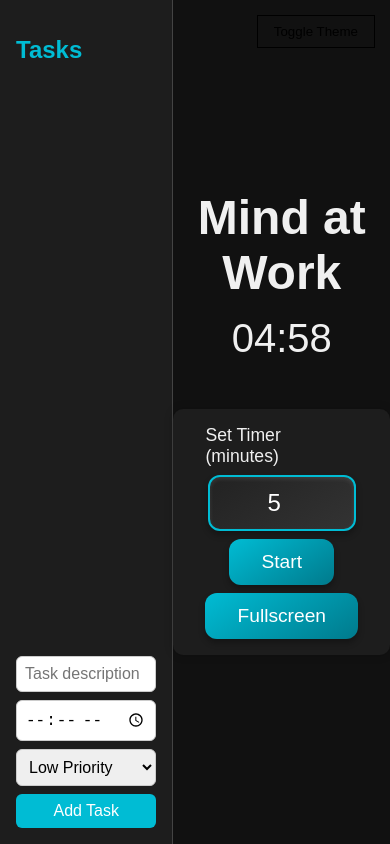
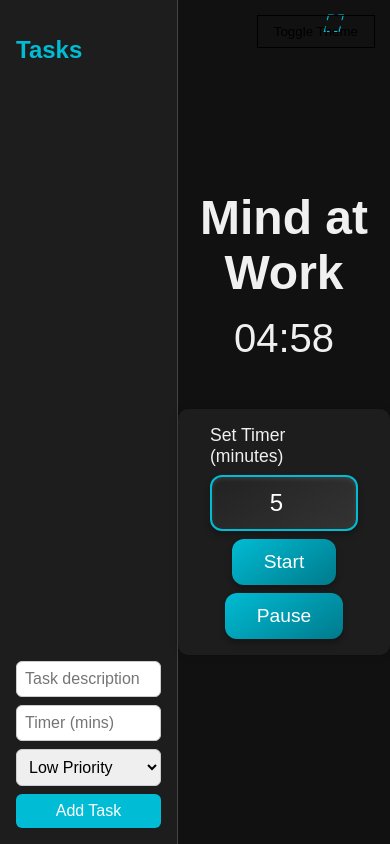
Before and after one commit to bek-shoyatbek/busy-clock, a plain HTML site: page index.html in a window 390 px wide. Both pictures are taken after a click on the button "Start". Drawn offline with Linux system fonts and the light colour scheme.

Commit message:
{commit_message}

```diff
--- a/index.html
+++ b/index.html
@@ -3,6 +3,7 @@
 <head>
   <meta charset="UTF-8" />
   <meta name="viewport" content="width=device-width, initial-scale=1.0"/>
+  <link type="image/png" sizes="16x16" rel="icon" href="icons8-clock-cool-16.png">
   <title>Busy Timer</title>
   <style>
     :root {
@@ -62,6 +63,16 @@
     .task-list .meta {
       font-size: 0.9rem;
       opacity: 0.8;
+    }
+
+    .task-list .meta span {
+      cursor: pointer;
+      color: var(--accent);
+      text-decoration: underline;
+    }
+
+    .task-list .meta span:hover {
+      color: #0097a7;
     }
 
     .task-form {
@@ -184,6 +195,22 @@
       margin: 5px;
     }
 
+    /* Full-screen icon styling */
+    .fullscreen-icon {
+      position: absolute;
+      top: 10px;
+      right: 50px;
+      cursor: pointer;
+      font-size: 1.5rem;
+      color: var(--accent);
+      transition: transform 0.2s, color 0.3s;
+    }
+
+    .fullscreen-icon:hover {
+      transform: scale(1.2);
+      color: #0097a7;
+    }
+
     /* Hide the controls section in full-screen mode */
     body.fullscreen .controls {
       display: none;
@@ -197,7 +224,7 @@
 
     <div class="task-form">
       <input type="text" id="taskInput" placeholder="Task description" />
-      <input type="time" id="taskTime" />
+      <input type="number" id="taskTime" placeholder="Timer (mins)" min="1" />
       <select id="taskPriority">
         <option value="Low">Low Priority</option>
         <option value="Medium">Medium Priority</option>
@@ -208,6 +235,7 @@
   </div>
 
   <div class="main-content">
+    <i class="fullscreen-icon" onclick="toggleFullscreen()">⛶</i>
     <button class="theme-toggle">Toggle Theme</button>
     <div class="busy-text" id="busyText">Please Do Not Disturb</div>
     <div class="timer" id="timerDisplay">00:00</div>
@@ -216,7 +244,7 @@
       <label for="minutesInput">Set Timer (minutes)</label>
       <input type="number" id="minutesInput" min="1" value="5" />
       <button onclick="startTimer()">Start</button>
-      <button onclick="toggleFullscreen()">Fullscreen</button>
+      <button onclick="pauseTimer()">Pause</button>
     </div>
   </div>
 
@@ -235,6 +263,8 @@
     ];
 
     let timerInterval;
+    let isPaused = false;
+    let remainingSeconds = 0;
 
     function getRandomItem(arr) {
       return arr[Math.floor(Math.random() * arr.length)];
@@ -244,27 +274,29 @@
       document.getElementById("busyText").textContent = getRandomItem(busyTexts);
     }
 
-
-
-    function startTimer() {
+    function startTimer(minutes = null) {
       clearInterval(timerInterval);
-      const minutes = parseInt(document.getElementById("minutesInput").value);
-      let seconds = minutes * 60;
+      const inputMinutes = minutes || parseInt(document.getElementById("minutesInput").value);
+      remainingSeconds = inputMinutes * 60;
       updateBusyText();
 
       function updateDisplay() {
-        const min = Math.floor(seconds / 60).toString().padStart(2, '0');
-        const sec = (seconds % 60).toString().padStart(2, '0');
+        const min = Math.floor(remainingSeconds / 60).toString().padStart(2, '0');
+        const sec = (remainingSeconds % 60).toString().padStart(2, '0');
         document.getElementById("timerDisplay").textContent = `${min}:${sec}`;
-        if (seconds > 0) {
-          seconds--;
-        } else {
+        if (remainingSeconds > 0 && !isPaused) {
+          remainingSeconds--;
+        } else if (remainingSeconds === 0) {
           clearInterval(timerInterval);
         }
       }
 
       updateDisplay();
       timerInterval = setInterval(updateDisplay, 1000);
+    }
+
+    function pauseTimer() {
+      isPaused = !isPaused;
     }
 
     function toggleTheme() {
@@ -290,9 +322,9 @@
       const taskList = document.getElementById("taskList");
 
       const taskText = taskInput.value.trim();
-      if (taskText) {
+      if (taskText && taskTime) {
         const li = document.createElement("li");
-        li.innerHTML = `<strong>${taskText}</strong><div class="meta">${taskTime ? '⏰ ' + taskTime : ''} ${taskPriority ? '| 🔥 ' + taskPriority : ''}</div>`;
+        li.innerHTML = `<strong>${taskText}</strong><div class="meta"><span onclick="startTimer(${taskTime})">⏰ ${taskTime} mins</span> ${taskPriority ? '| 🔥 ' + taskPriority : ''}</div>`;
         taskList.appendChild(li);
         taskInput.value = "";
         document.getElementById("taskTime").value = "";
@@ -302,12 +334,15 @@
 
     document.querySelector(".theme-toggle").addEventListener("click", toggleTheme);
 
-    // Add keyboard shortcut for fullscreen: 'f' key
+    // Add keyboard shortcuts
     document.addEventListener("keydown", function (e) {
       if (e.key === "f" || e.key === "F") {
         toggleFullscreen();
+      } else if (e.key === "p" || e.key === "P") {
+        pauseTimer();
       }
     });
+
     updateBusyText();
   </script>
 </body>
```
Also changed, not shown: icons8-clock-16.png (added).
